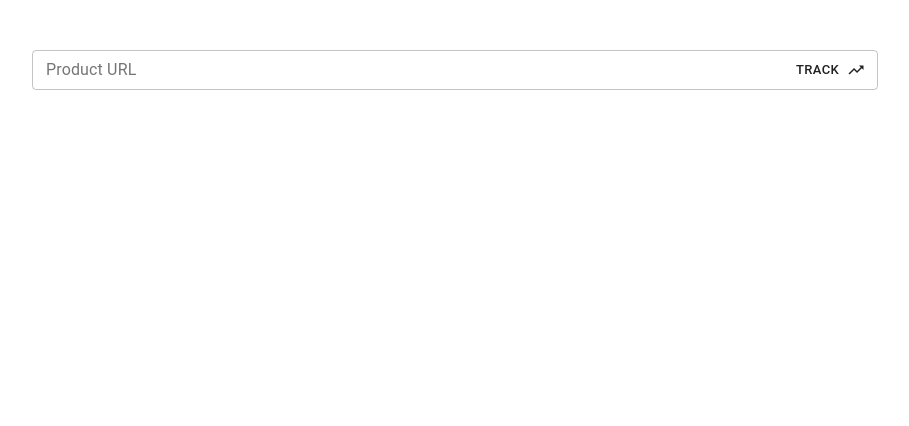
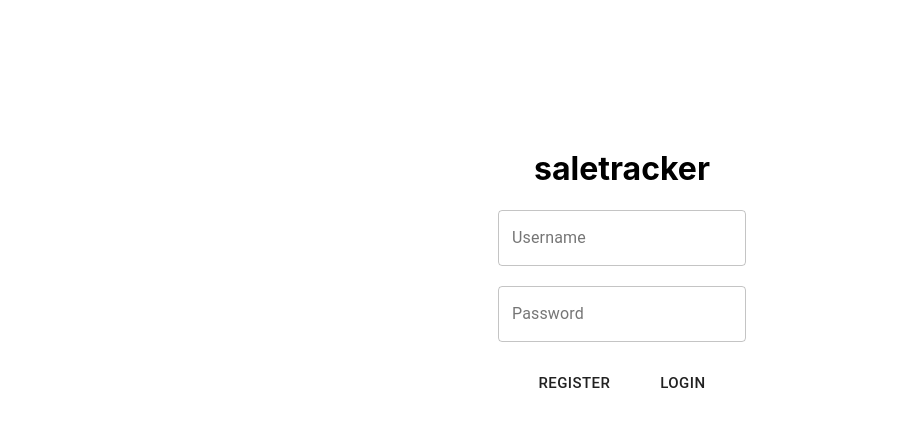
Before and after one commit to tomdx/saletracker, a React (Create React App) app in the folder frontend/: page / in a window 1280 px wide. Shown: the top 426 px of the page, without its empty margins (18-927 px from the left). Built offline with nearby package versions, Linux system fonts and the light colour scheme; no server answers.

Commit message:
Add login page

```diff
--- a/frontend/src/App.js
+++ b/frontend/src/App.js
@@ -6,6 +6,7 @@ import './App.css';
 import ProductBox from "./ProductBox";
 import ProductList from "./ProductList"
 import TrackForm from "./TrackForm"
+import LoginForm from "./login"
 
 
 
@@ -14,7 +15,7 @@ class App extends Component {
   render() {
     return (
       <div>
-        <ProductList />
+        <LoginForm />
       </div>
     )
   }
```
